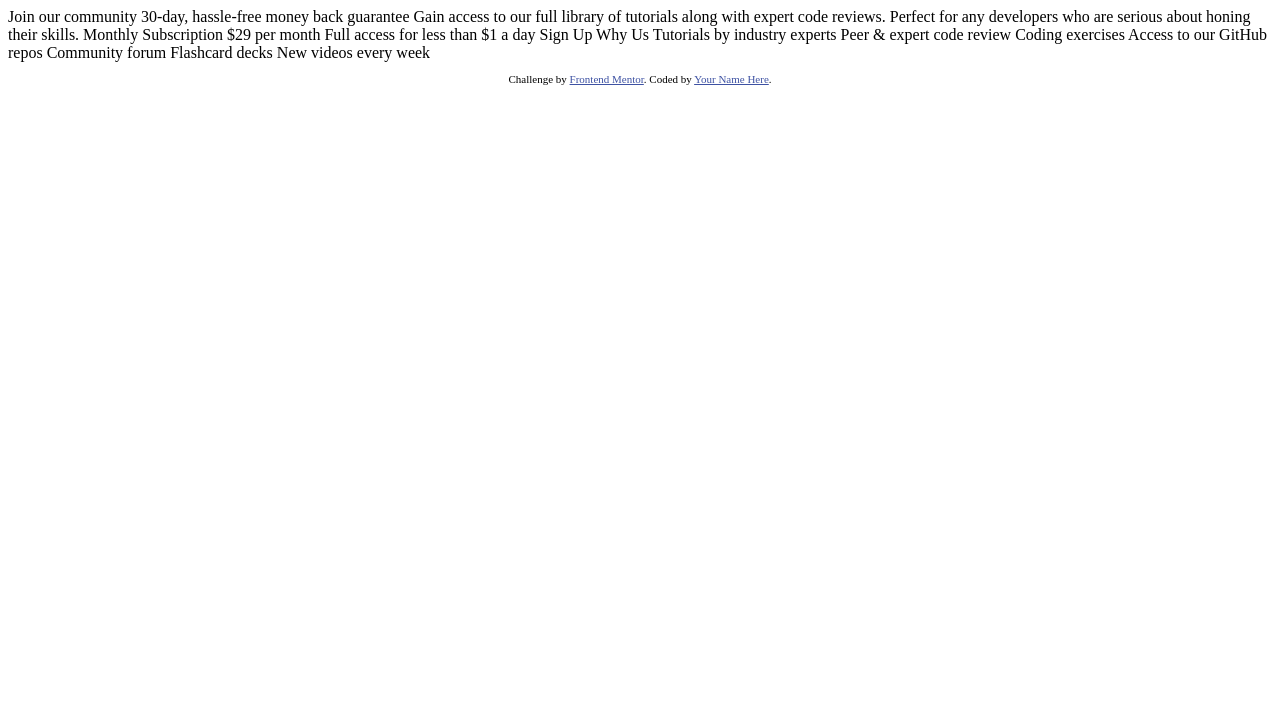
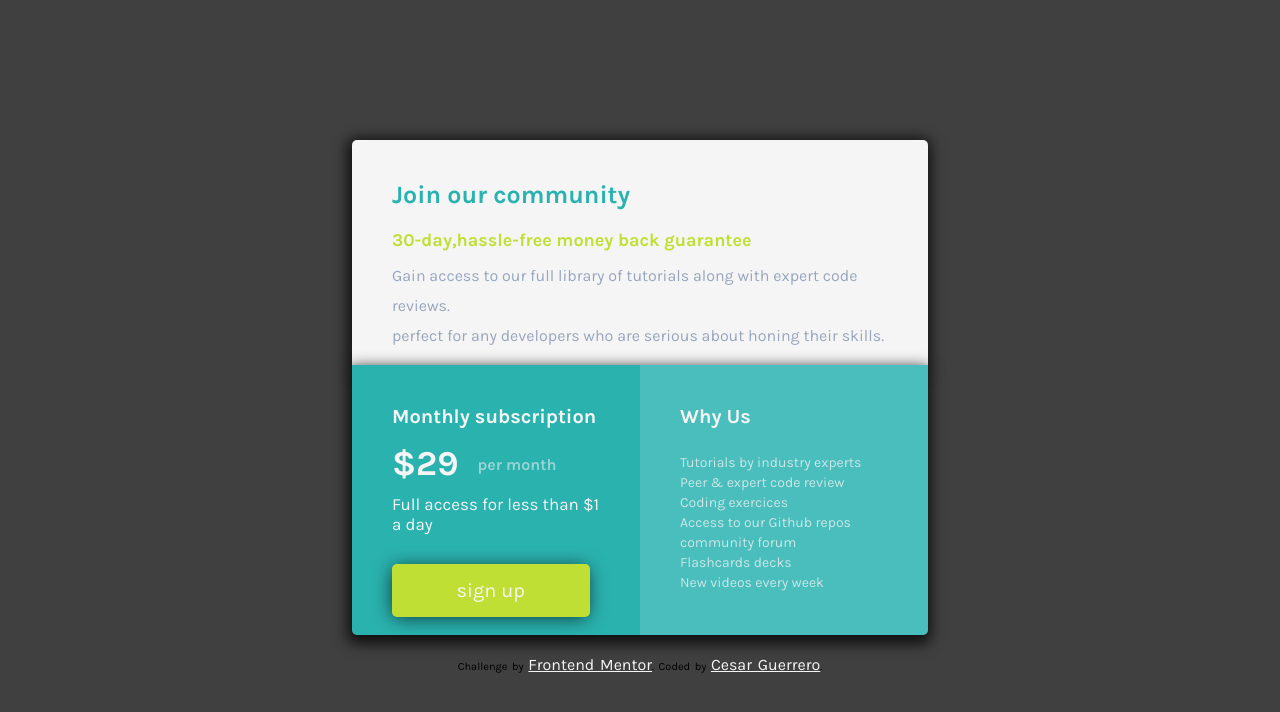
Before and after one commit to cesar-guerrero84/single-price-desafio-frontend, a plain HTML site: page index.html in a window 1280 px wide. Drawn offline with Linux system fonts and the light colour scheme.

Commit message:
la version desktop totalmente terminada :D yuhuuu

```diff
--- a/index.html
+++ b/index.html
@@ -3,47 +3,46 @@
 <head>
   <meta charset="UTF-8">
   <meta name="viewport" content="width=device-width, initial-scale=1.0"> <!-- displays site properly based on user's device -->
-
   <link rel="icon" type="image/png" sizes="32x32" href="./images/favicon-32x32.png">
-
+  <link rel="stylesheet" href="style.css">
+  <link href="https://fonts.googleapis.com/css2?family=Karla:ital,wght@0,400;0,700;1,400;1,700&display=swap" rel="stylesheet">
   <title>Frontend Mentor | Single Price Grid Component</title>
 
-  <!-- Feel free to remove these styles or customise in your own stylesheet 👍 -->
-  <style>
-    .attribution { font-size: 11px; text-align: center; }
-    .attribution a { color: hsl(228, 45%, 44%); }
-  </style>
 </head>
 <body>
-  Join our community
-
-  30-day, hassle-free money back guarantee
-
-  Gain access to our full library of tutorials along with expert code reviews.
-  Perfect for any developers who are serious about honing their skills.
-
-  Monthly Subscription
-
-  &dollar;29 per month
-
-  Full access for less than &dollar;1 a day
-
-  Sign Up
-
-  Why Us
-
-  Tutorials by industry experts
-  Peer &amp; expert code review
-  Coding exercises
-  Access to our GitHub repos
-  Community forum
-  Flashcard decks
-  New videos every week
-
+  <div class="container">
+    <header>
+      <h1>Join our community</h1>
+      <h2>30-day,hassle-free money back guarantee</h2>
+      <p>
+        Gain access to our full library of tutorials along with expert code reviews. <br>
+        perfect for any developers who are serious about honing their skills.
+      </p>
+    </header>
+    <section>
+      <div class="suscription">
+        <h2>Monthly subscription</h2>
+        <h3 class="price">$29  <span class="mes"> per month <br></span></h3>
+        <p>Full access for less than $1 a day</p>
+        <button>sign up</button>
+      </div>
+      <div class="why">
+        <h2>Why Us</h2>
+        <p>Tutorials by industry experts <br>
+        Peer & expert code review <br>
+        Coding exercices <br>
+        Access to our Github repos <br>
+        community forum <br>
+        Flashcards decks <br>
+        New videos every week
+        </p>
+      </div>
+    </section>
+  </div>
   <footer>
     <p class="attribution">
       Challenge by <a href="https://www.frontendmentor.io?ref=challenge" target="_blank">Frontend Mentor</a>.
-      Coded by <a href="#">Your Name Here</a>.
+      Coded by <a href="https://github.com/cesar-guerrero84" target="blank">Cesar Guerrero</a>.
     </p>
   </footer>
 </body>
--- /dev/null
+++ b/style.css
@@ -0,0 +1,137 @@
+/* paleta de colores
+Primary
+Cyan: hsl(179, 62%, 43%)
+Bright Yellow: hsl(71, 73%, 54%)
+
+Neutral
+Light Gray: hsl(204, 43%, 93%)
+Grayish Blue: hsl(218, 22%, 67%) */
+*{
+    font-family: 'Karla', sans-serif;
+    margin: 0;
+    font-size: 16px;
+    box-sizing: border-box;
+}
+body{
+    justify-content: center;
+    background-color: rgba(0,0,0,0.75);
+}
+/* container */
+
+.container{
+    display: flex;
+    flex-direction: column;
+    width: 100%;
+    justify-content: center;
+    align-items: center;
+    /* margin:100px; */
+    margin-top: 140px;
+}
+
+/* header */
+
+header{
+    background-color:whitesmoke ;
+    display: flex;
+    flex-direction: column;
+    width: 45%;
+    padding: 40px;
+    height: 225px;
+    box-shadow: -1px 2px 14px 4px rgba(0,0,0,0.75);
+-webkit-box-shadow: -1px 2px 14px 4px rgba(0,0,0,0.75);
+-moz-box-shadow: -1px 2px 14px 4px rgba(0,0,0,0.75);
+    border-radius:05px 05px 0 0 ;
+}
+h1{
+    color:hsl(179, 62%, 43%) ;
+    margin-bottom: 20px;
+    font-size: 25px;
+}
+header h2{
+    color:hsl(71, 73%, 54%) ;
+    margin-bottom: 10px;
+    font-size: 18px;
+}
+header p{
+    color:hsl(218, 22%, 67%) ;
+    line-height: 30px;
+}
+
+
+section{
+    display: grid;
+    grid-template-columns: repeat(2,1fr);
+    width: 45%;
+    color: whitesmoke;
+    height: 270px;
+    box-shadow: -1px 5px 14px 4px rgba(0,0,0,0.75);
+-webkit-box-shadow: -1px 5px 14px 4px rgba(0,0,0,0.75);
+-moz-box-shadow: -1px 5px 14px 4px rgba(0,0,0,0.75);
+    border-radius: 05px;
+}
+/* suscripcion div */
+
+.suscription{
+    background-color: hsl(179, 62%, 43%);
+    padding: 40px;
+    height: 270px;
+    border-radius: 0px 0 0 5px;
+}
+.suscription button{
+    background-color: hsl(71, 73%, 54%);
+    padding: 15px 10% ;
+    border-radius: 5px;
+    border: solid 0px transparent;
+    color: whitesmoke;
+    width: 95%;
+    margin-top: 5px;
+    box-shadow: -1px 2px 19px -2px rgba(0,0,0,0.75);
+-webkit-box-shadow: -1px 2px 19px -2px rgba(0,0,0,0.75);
+-moz-box-shadow: -1px 2px 19px -2px rgba(0,0,0,0.75);
+    font-size: 20px;
+}
+.price{
+    font-size: 35px;
+}
+.price span{
+    margin-left: 10px;
+    color: rgba(255, 247, 247, 0.5);
+    line-height: 10px;
+    position: relative;
+    bottom: 5px;
+}
+.suscription h2{
+    font-size: 20px;
+}
+.suscription h3{
+    margin-top: 15px;
+    margin-bottom: 10px;
+    align-content: center;
+}
+.suscription p{
+    font-size: 17px;
+    margin-bottom: 25px;
+}
+/* why div */
+
+.why{
+    background-color:rgb(74, 190, 189) ;
+    padding: 40px;
+    border-radius: 0 0 5px 0;
+    height: 270px;
+}
+.why h2{
+    margin-bottom: 25px;
+    font-size: 20px;
+}
+.why p {
+    font-size: 14px;
+    line-height: 20px;
+    color:rgba(255, 247, 247, 0.7);
+}
+
+footer{
+    margin: 20px;
+}
+.attribution { font-size: 11px; text-align: center; word-spacing: 2px; }
+.attribution a { color: whitesmoke; }
```
